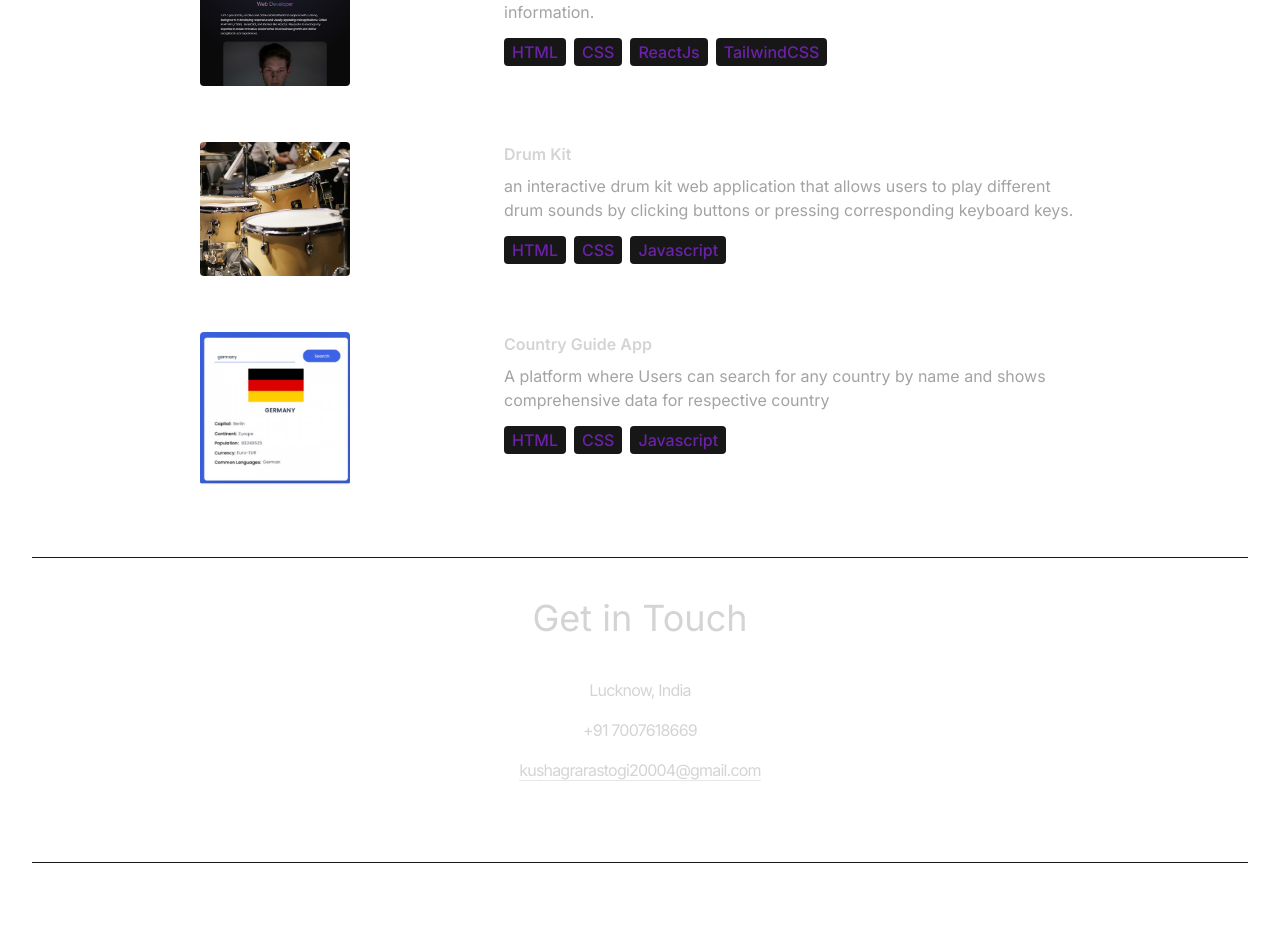
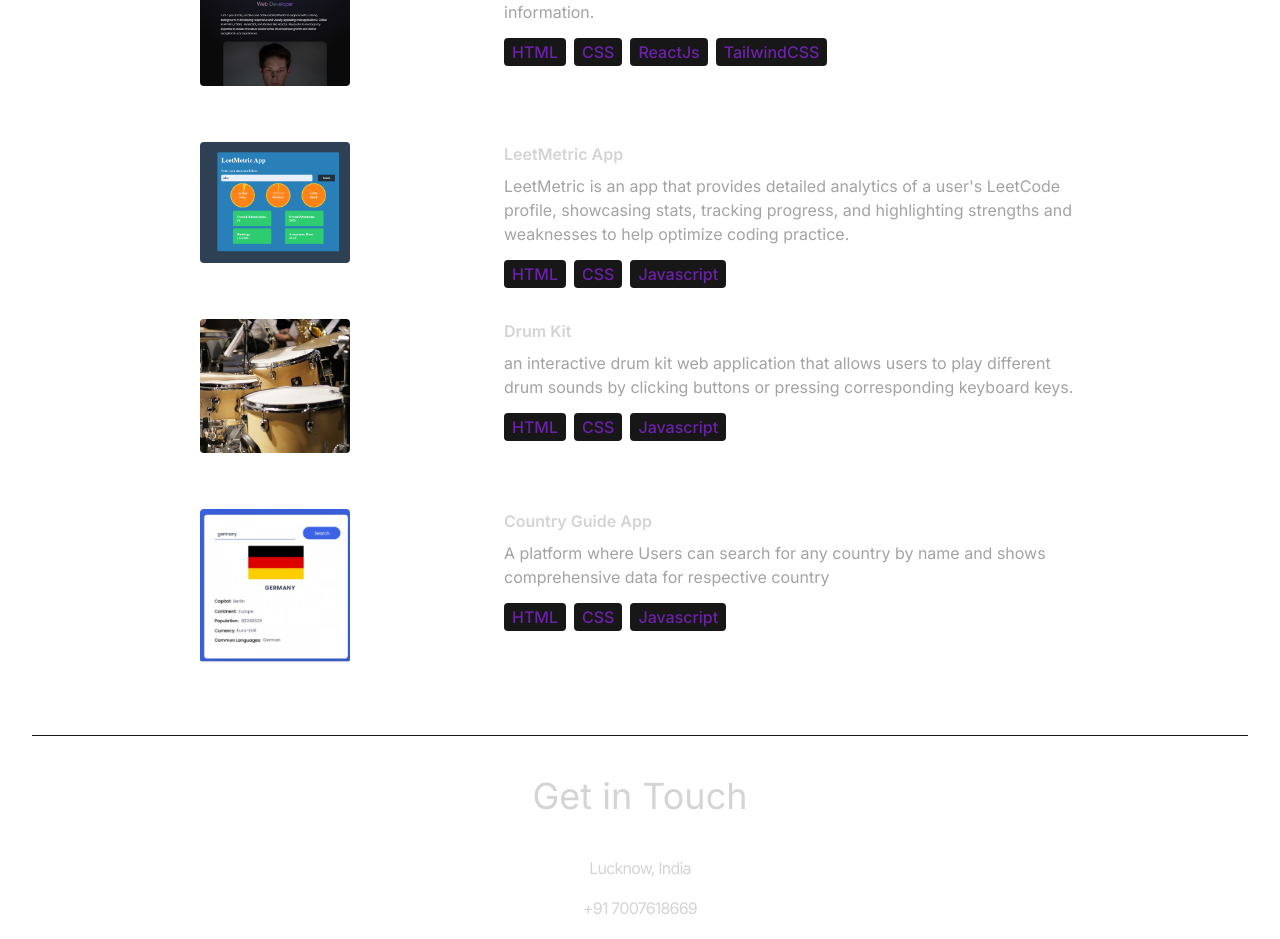
Before and after one commit to kushagrarastogi7007/my-portfolio-react, a React (Vite) app: page / in a window 1280 px wide. Shown: the part 3198-4137 px from the top of the page. Before the commit the page ends 4061 px from the top, so only its background shows below. Built offline with nearby package versions, Linux system fonts and the light colour scheme.

Commit message:
update project

```diff
--- a/src/constants/index.js
+++ b/src/constants/index.js
@@ -2,6 +2,7 @@ import project1 from "../assets/projects/project-1.jpg";
 import project2 from "../assets/projects/project-2.jpg";
 import project3 from "../assets/projects/project-3.jpg";
 import project4 from "../assets/projects/project-4.jpg";
+import project5 from "../assets/projects/project-5.png";
 
 export const HERO_CONTENT = `I am a passionate, creative and detail-oriented frontend engineer with a strong background in developing responsive and visually appealing web applications. Skilled in HTML5, CSS3, JavaScript, and libraries like React.js.  My goal is to leverage my expertise to create innovative solutions that drive business growth and deliver exceptional user experiences.`;
 
@@ -63,6 +64,14 @@ export const PROJECTS = [
     href: "https://my-portfolio-react-dun.vercel.app/"
   },
   {
+    title: "LeetMetric App",
+    image: project5,
+    description:
+      "LeetMetric is an app that provides detailed analytics of a user's LeetCode profile, showcasing stats, tracking progress, and highlighting strengths and weaknesses to help optimize coding practice.",
+    technologies: ["HTML", "CSS", "Javascript"],
+    href: "https://kushagrarastogi7007.github.io/JS-basic-projects/Leetmetric-App/"
+  },
+  {
     title: "Drum Kit",
     image: project3,
     description:
```
Also changed, not shown: src/assets/projects/project-5.png (added).
